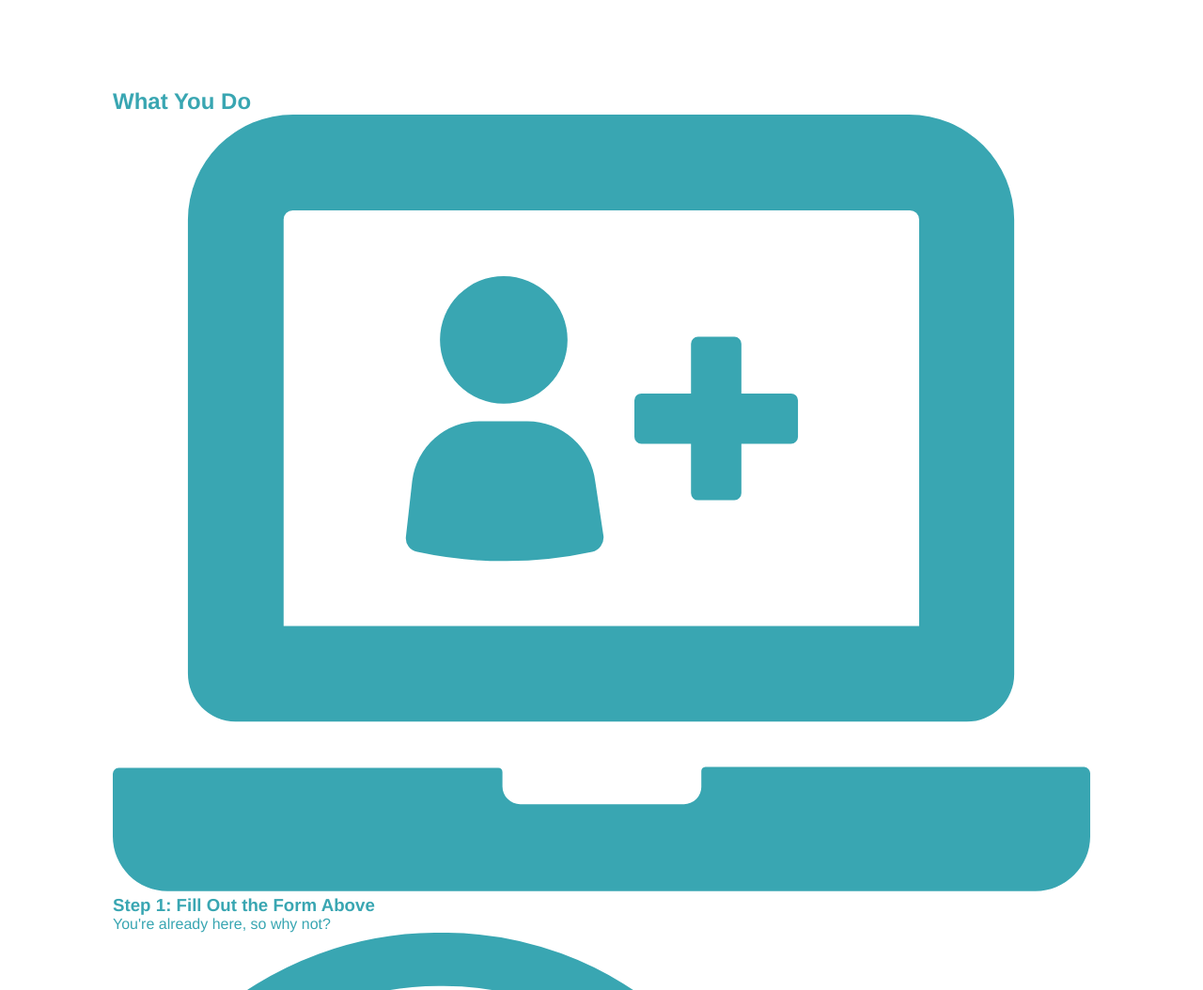
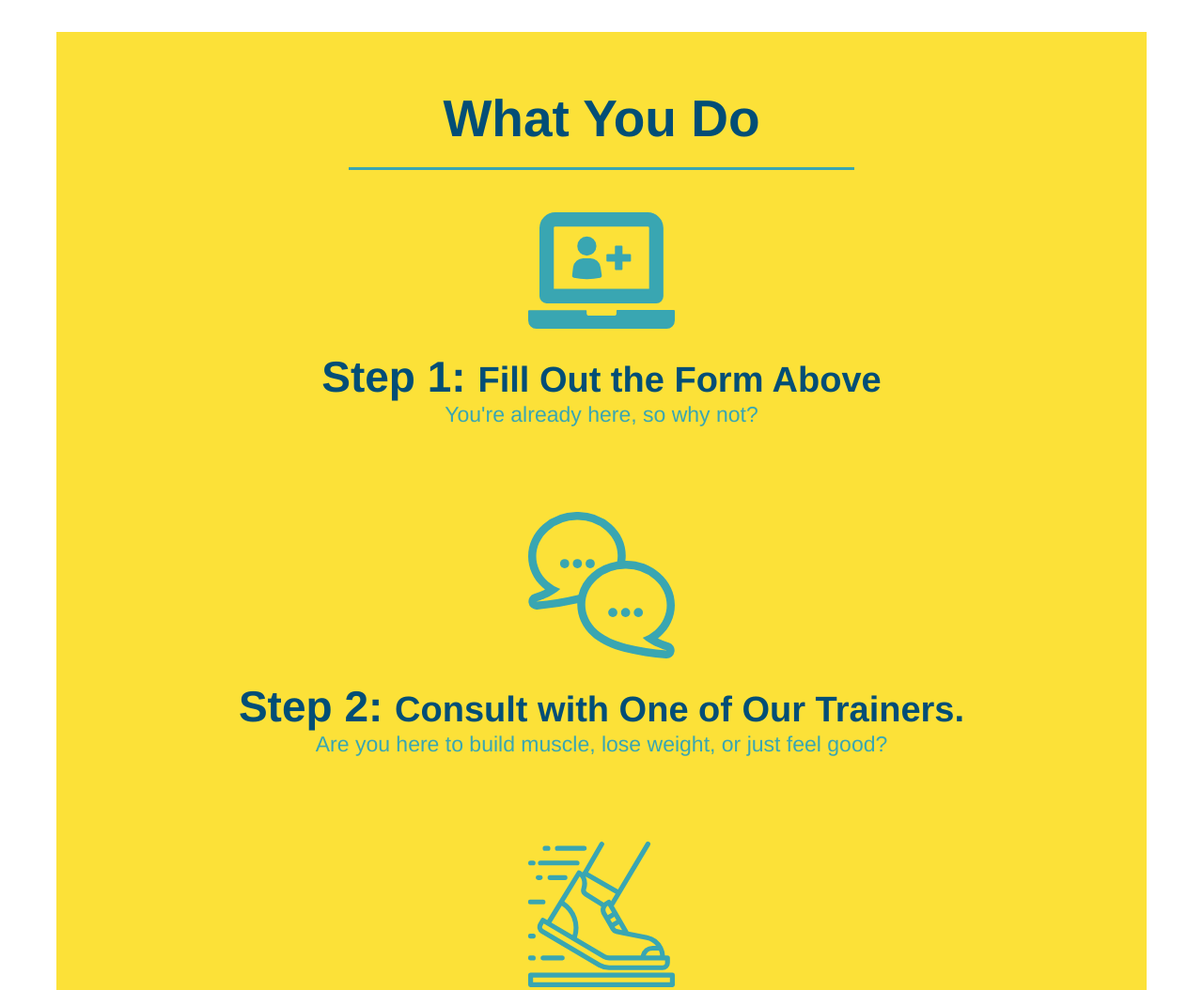
Before and after one commit to ellysecarter/run-buddy, a plain HTML site: page index.html in a window 1280 px wide. Shown: the part 1240-2294 px from the top of the page at 94% size. Drawn offline with Linux system fonts and the light colour scheme; files whose address does not match are found by name.

Commit message:
style what you do section

```diff
--- a/assets/css/style.css/style.css
+++ b/assets/css/style.css/style.css
@@ -70,6 +70,23 @@ section {
     padding: 60px;
 }
 
+.section-title {
+    font-size: 55px;
+    color: #024e76;
+    margin-bottom: 35px;
+    padding: 0 100px 20px 100px;
+    display: inline-block;
+    border-bottom: 3px solid;
+}
+
+.primary-border {
+    border-color: #fce138;
+}
+
+-secondary-border {
+    border-color: #39a6b2;
+}
+
 /* Hero Style Start */
 .hero {
     background-image: url("file:///Users/ellysecarter/Desktop/projects/run-buddy/assets/images/hero-bg.jpeg");
@@ -119,6 +136,7 @@ section {
     text-align: center;
 }
 
+/* remove this entire CSS rule */
 .intro h2 {
     font-size: 55px;
     color: #024e76;
@@ -136,3 +154,42 @@ section {
     font-size: 20px;
     margin: 0 auto;
 }
+
+.steps {
+    text-align: center;
+    background: #fce138;
+}
+
+/*and this one*/
+.steps h2 {
+    font-size: 55px;
+    color: #024e76;
+    margin-bottom: 35px;
+    padding: 0 100px 20px 100px;
+    border-bottom: 3px solid;
+    border-color: #39a6b2;
+}
+
+.steps div {
+    margin-bottom: 80px;
+}
+
+.steps img {
+    width: 15%;
+    margin: 10px 0;
+}
+
+.steps h3 {
+    color: #024e76;
+    font-size: 46px;
+    margin-top: 10px;
+  }
+
+  .steps p {
+    color: #39a6b2;
+    font-size: 23px;
+  }
+
+  .steps span {
+      font-size: 38px;
+  }
--- a/index.html
+++ b/index.html
@@ -77,7 +77,8 @@
         <!-- "what we do" section-->
         <section>
             <section id="what-we-do" class="intro">
-            <h2>What We Do</h2>
+
+            <h2 class="section-title primary-border">What We Do</h2>
             <p>
                 butcher selfies chambray shabby chic gentrify readymade yr Echo Park XOXO Tumblr normcore Banksy direct trade Blue Bottle chillwave you probably haven't heard of them single-origin coffee Vice fanny pack fixie Odd Future Austin fingerstache pickled twee synth Wes Anderson Thundercats viral bitters flannel meggings narwhal Marfa Schlitz sustainable Intelligentsia umami deep v craft
             </p>
@@ -86,31 +87,31 @@
 
         <!-- "what you do" section-->
         <section>
-            <section id="what-you-do">
-            <h2>What You Do</h2>
+            <section id="what-you-do" class="steps">
+            <h2 class="section-title secondary-border">What You Do</h2>
 
             <div>
                 <!-- insert this img element-->
                 <img src="./assets/images/step-1.svg" alt="" />
-                <h3> Step 1: Fill Out the Form Above</h3>
+                <h3> Step 1: <span>Fill Out the Form Above</span></h3>
                 <p>You're already here, so why not?</p>
             </div>
 
             <div>
                 <img src="./assets/images/step-2.svg" alt="" />
-                <h3> Step 2: Consult with One of Our Trainers.</h3>
+                <h3> Step 2: <span>Consult with One of Our Trainers.</span></h3>
                 <p>Are you here to build muscle, lose weight, or just feel good?</p>
             </div>
 
             <div>
                 <img src="./assets/images/step-3.svg" alt="" />
-                <h3> Step 3: Get Running.</h3>
+                <h3> Step 3:<span> Get Running.</span></h3>
                 <p>Hit the ground running (literally) onve your trainer lays our your plan.</p>
             </div>
 
             <div>
                 <img src="./assets/images/step-4.svg" alt="" />
-                <h3>Step 4: See Results.</h3>
+                <h3> Step 4:<span> See Results.</span></h3>
                 <p>Bi-weekkly checkins with your trainer will keep you focused</p>
             </div>
             </section>
```
